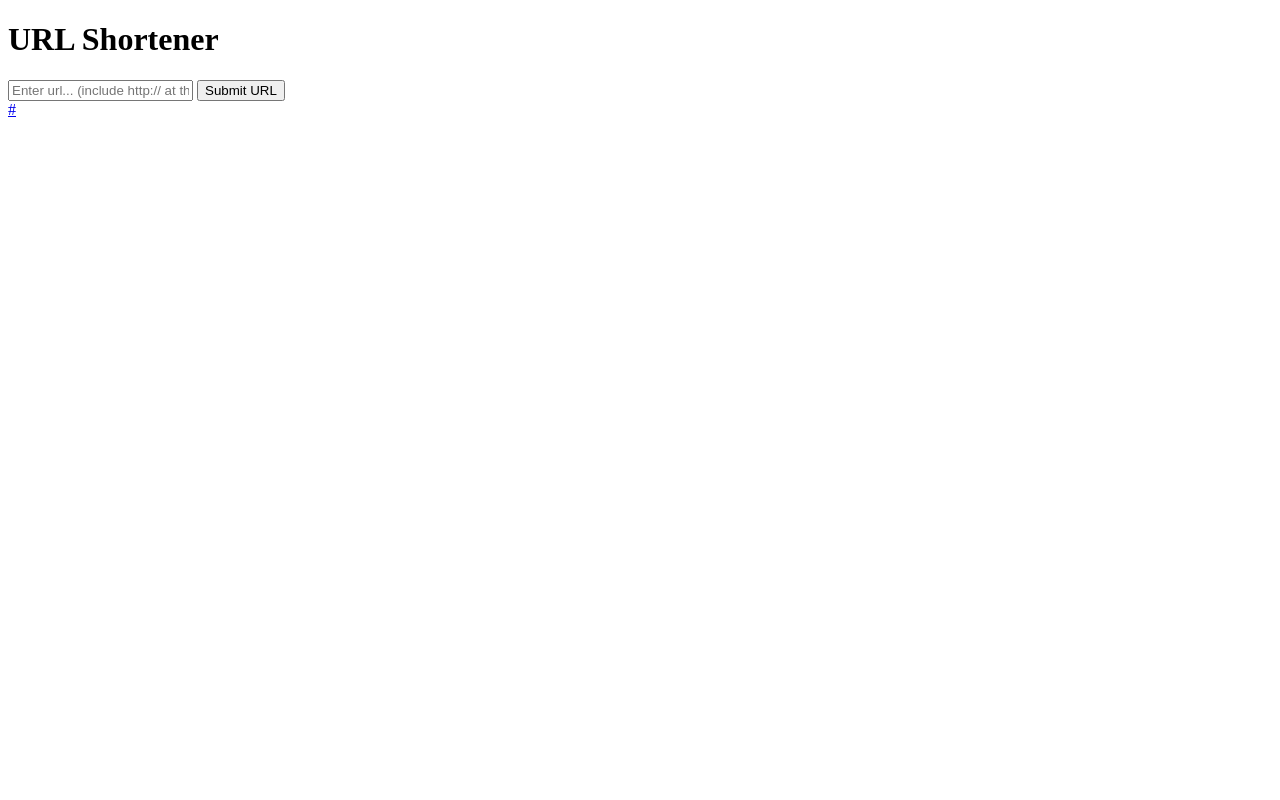
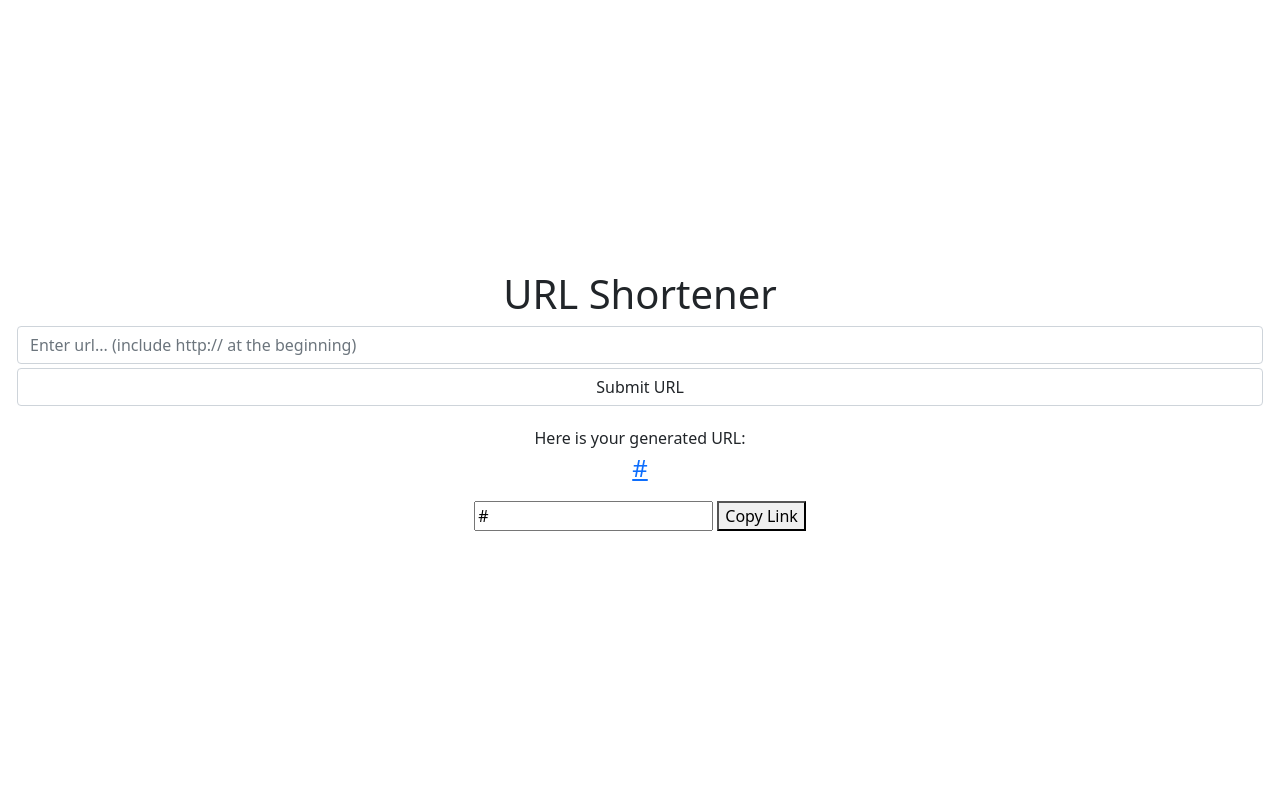
Before and after one commit to HeyAero/url_shortener, a Flask app: template templates/home.html in a window 1280 px wide. Run offline with Flask 2, Linux system fonts and the light colour scheme; the template is opened without the code that fills it: most values are stand-ins (such as "Sample title", 1, 10 or a date in 2020).

Commit message:
update styling and layout to templates and add stylesheet, copy.js and favicon

```diff
--- a/app.py
+++ b/app.py
@@ -14,7 +14,6 @@ DATABASE = "./database/database.db"
 @app.route('/', methods=['GET', 'POST'])
 def home():
   if request.method == 'POST':
-    print(request.form)
     fetch_url = request.form['url']
     generated_url = creator.create_url()
     urls.create(generated_url, fetch_url)
--- /dev/null
+++ b/static/copy.js
@@ -0,0 +1,14 @@
+let copyButton = document.getElementById('copy-button')
+
+function handleCopy() {
+  let copyLink = document.getElementById('url-link')
+  copyLink.value = window.location.href + copyLink.value;
+  copyLink.select()
+  copyLink.setSelectionRange(0, 99999); /* For mobile devices */
+
+  document.execCommand("copy");
+
+  alert("Copied the link: " + copyLink.value);
+}
+
+copyButton.addEventListener('click', handleCopy)
--- /dev/null
+++ b/static/index.css
@@ -0,0 +1,32 @@
+h1 {
+  text-align: center;
+}
+
+.content {
+  min-height: 100vh;
+  margin-left: 5px;
+  margin-right: 5px;
+}
+
+body {
+  height: 100vh;
+  overflow: hidden;
+}
+
+p {
+  margin: 0;
+  text-align: center;
+}
+
+.short-url {
+  margin-top: 20px;
+  text-align: center;
+}
+
+.short-url a {
+  font-size: 1.5rem;
+}
+
+.copy-wrapper {
+  margin-top: 15px;
+}
--- a/templates/base.html
+++ b/templates/base.html
@@ -4,13 +4,17 @@
   <meta charset="UTF-8">
   <meta http-equiv="X-UA-Compatible" content="IE=edge">
   <meta name="viewport" content="width=device-width, initial-scale=1.0">
+  <link href="https://cdn.jsdelivr.net/npm/bootstrap@5.0.0/dist/css/bootstrap.min.css" rel="stylesheet" integrity="sha384-wEmeIV1mKuiNpC+IOBjI7aAzPcEZeedi5yW5f2yOq55WWLwNGmvvx4Um1vskeMj0" crossorigin="anonymous">
+  <link rel="stylesheet" href="{{ url_for('static', filename='/index.css') }}">
+  <link rel="icon" type="image/png" href="{{ url_for('static', filename='/favicon.png') }}">
   <title>URL Shortener</title>
 </head>
 <body>
-  <main>
+  <div class="row content">
     {% block content %}
 
     {% endblock %}
-  </main>
+  </div>
+  <script src="{{ url_for('static', filename='/copy.js') }}"></script>
 </body>
 </html>
--- a/templates/home.html
+++ b/templates/home.html
@@ -1,12 +1,21 @@
 {% extends "base.html" %}
 
 {% block content %}
+<div class="col my-auto">
   <h1>URL Shortener</h1>
   <form id="url-form" action="/" method="POST">
-    <input type="text" id="url" name="url" placeholder="Enter url... (include http:// at the beginning)" />
-    <input type="submit" id="url-submit" value="Submit URL">
+    <input type="text" class="form-control"  id="url" name="url" placeholder="Enter url... (include http:// at the beginning)" />
+    <input class="form-control mt-1"  type="submit" id="url-submit" value="Submit URL">
   </form>
   {% if url %}
-    <a href="/{{url}}">{{url}}</a>
+    <div class="short-url">
+      <p>Here is your generated URL:</p>
+      <a href="/{{url}}">{{url}}</a>
+      <div class="copy-wrapper">
+        <input id="url-link" value="{{url}}" />
+        <button id="copy-button">Copy Link</button>
+      </div>
+    </div>
   {% endif %}
+</div>
 {% endblock %}
```
Also changed, not shown: database/database.db, static/favicon.png (added).
